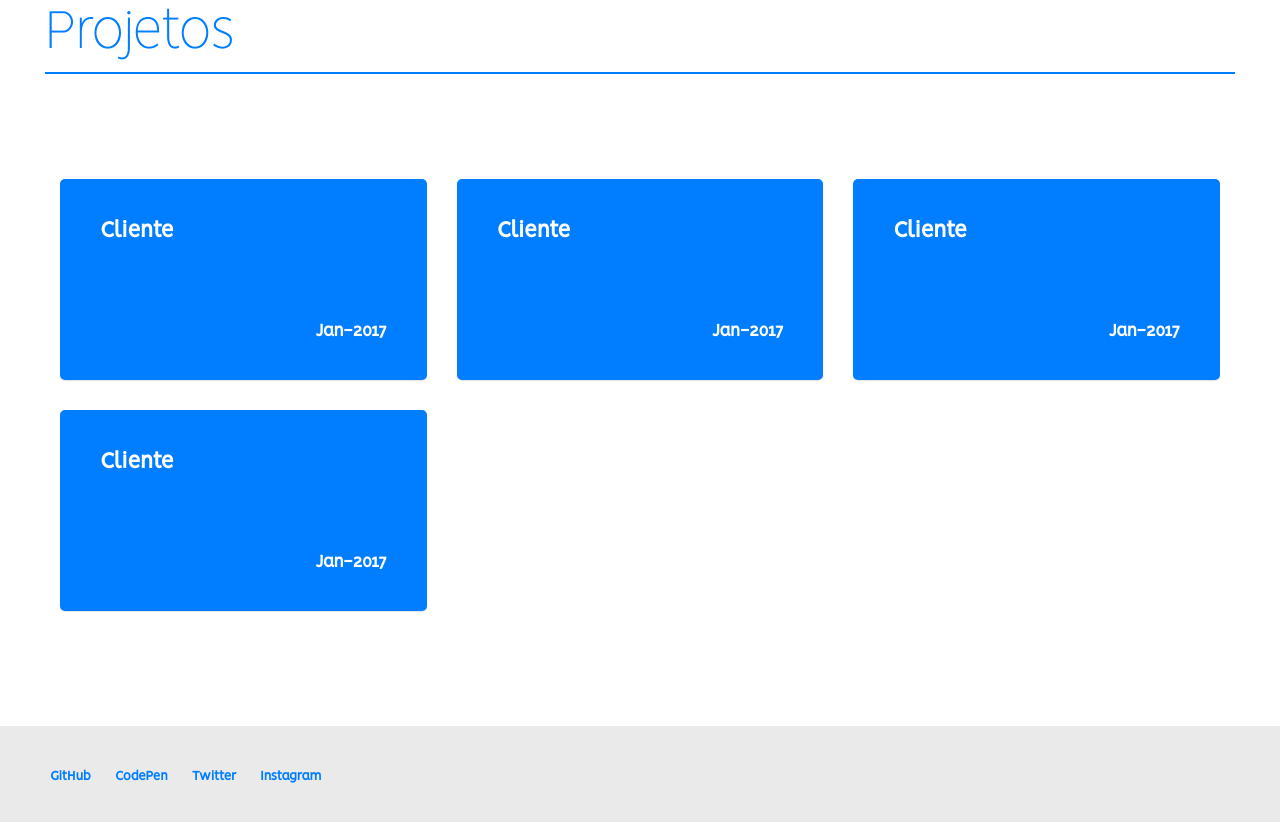
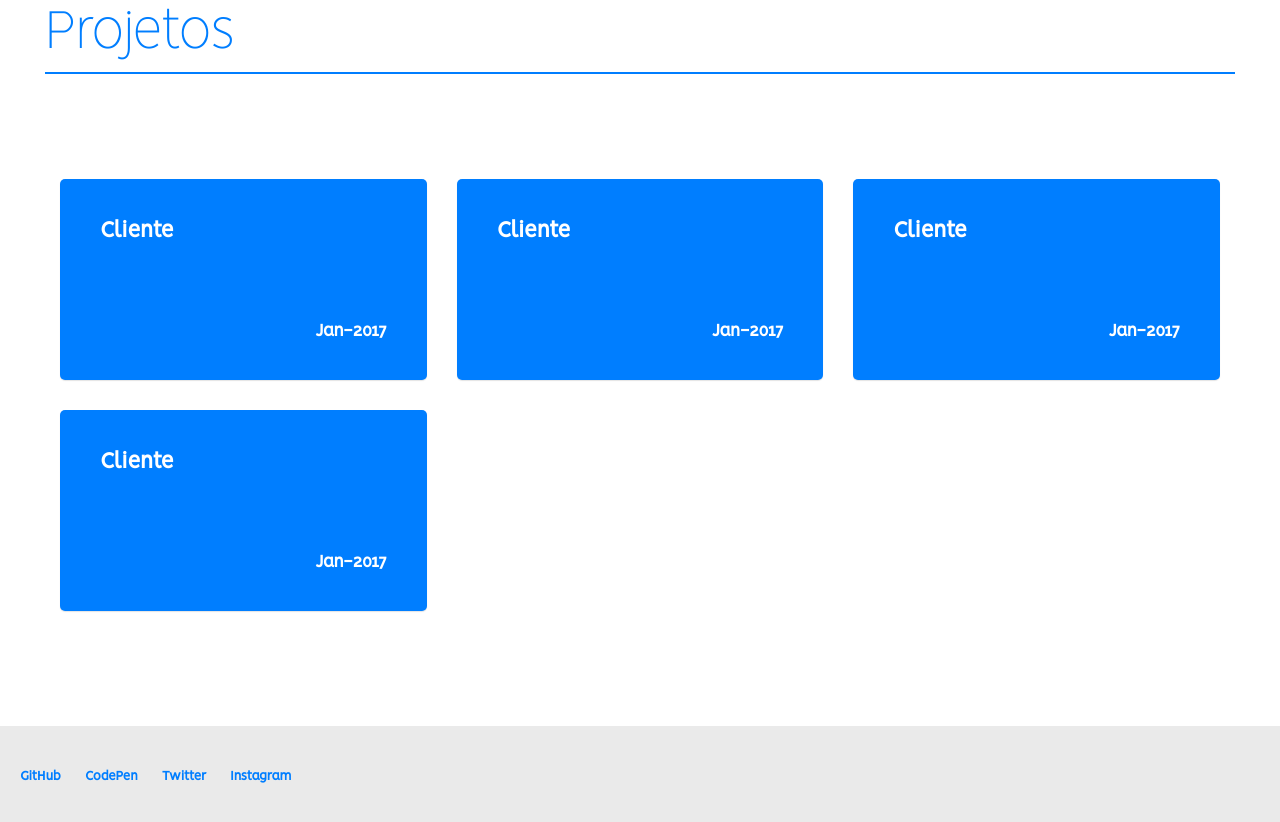
Before and after one commit to ermysson/personal-site, a plain HTML site: page index.html in a window 1280 px wide. Shown: the part 1612-2434 px from the top of the page. Drawn offline with Linux system fonts and the light colour scheme.

Commit message:
footer padding

```diff
--- a/style.css
+++ b/style.css
@@ -262,10 +262,18 @@ font-family: 'VisionThin';
 }
 
 footer {
-    padding: 40px;
+    padding: 40px 40px;
     background: #EAEAEA;
     color: #007eff;
     display: block;
+}
+
+@media (min-width: 667px) {
+
+    footer {
+        padding: 40px 10px;
+    }
+
 }
 
 .link-rodape {
```
